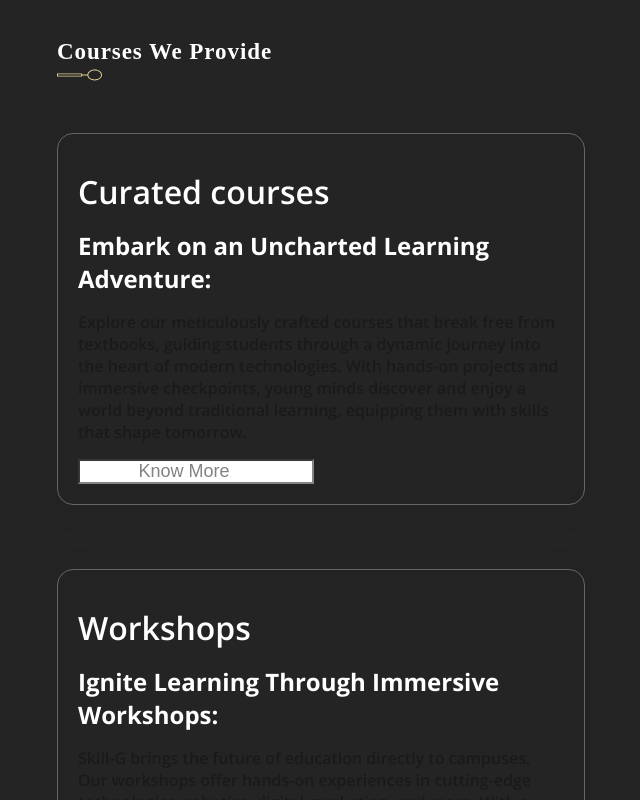
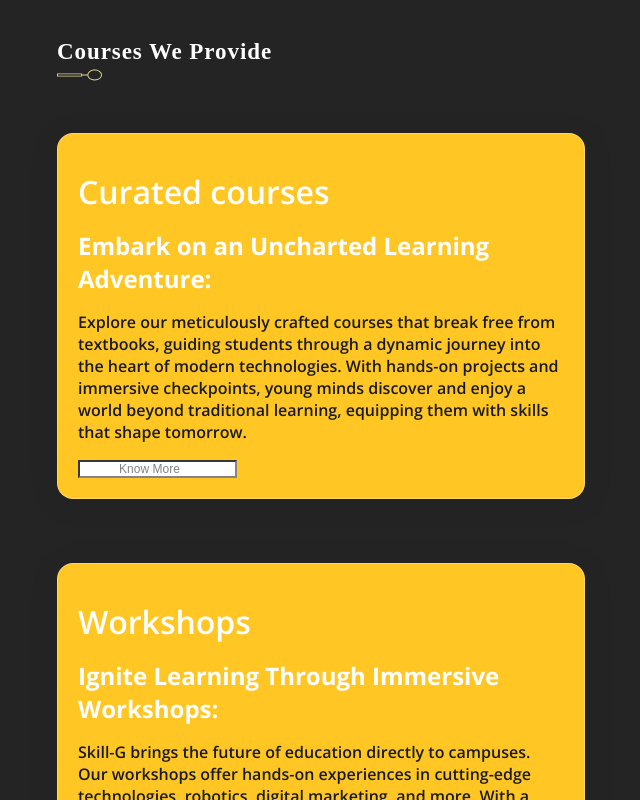
Before and after one commit to zaminhamid/Skill-G, a React (Create React App) app: page / in a window 1280 px wide. Shown: the part 900-1700 px from the top of the page, without its empty margins (39-679 px from the left). Built offline with nearby package versions, Linux system fonts and the light colour scheme; a web font is replaced by a local one.

Commit message:
Updated  changes

```diff
--- a/src/components/Card/Card.css
+++ b/src/components/Card/Card.css
@@ -33,8 +33,8 @@
     padding: 20px;
     margin: 20px;
     /*background: rgba(0, 0, 0, 0.15) !important;*/
-    /*background: rgba(255, 255, 255, 0.05);
-    box-shadow: 0 10px 40px 0 rgba(31, 38, 135, 0.25);*/
+    background: #ffc00c!important;
+    box-shadow: 0 10px 40px 0 rgba(31, 38, 135, 0.25);
     transition: background 0.3s, box-shadow 0.3s, border-color 0.3s;
     border-radius: 16px;
 	box-shadow: 0 4px 30px rgba(0, 0, 0, 0.1);
--- a/src/components/Card/Card.jsx
+++ b/src/components/Card/Card.jsx
@@ -19,13 +19,13 @@ const Card = ({ text }) => {
 
 
 
-	<h4 style={{ color: 'black', marginTop: '1rem' }}>
+	<h5 style={{ color: 'black', marginTop: '1rem' }}>
 
     <input
   list="browsers"
   name="browser"
   id="browser"
-  style={{  backgroundColor: 'white' , fontSize: '18px',
+  style={{  backgroundColor: 'white' , fontSize: '12px',
     textAlign: 'center',}}
   placeholder="Know More"
 />
@@ -36,7 +36,7 @@ const Card = ({ text }) => {
 </datalist>
 
 
-</h4>
+</h5>
 
 
 
```
